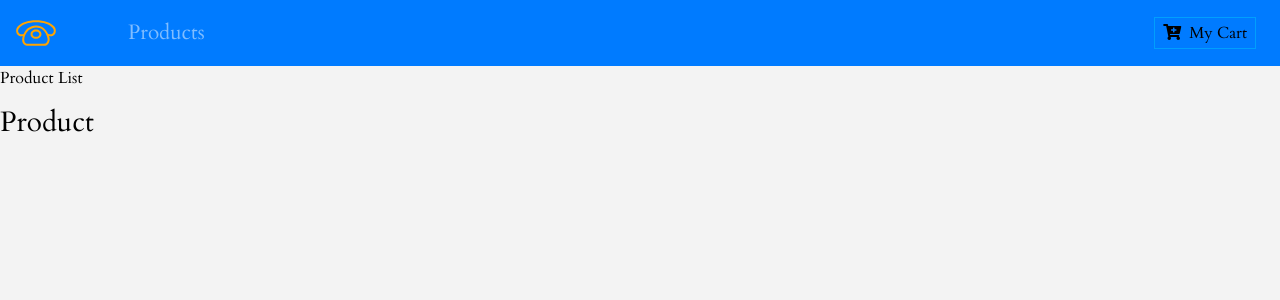
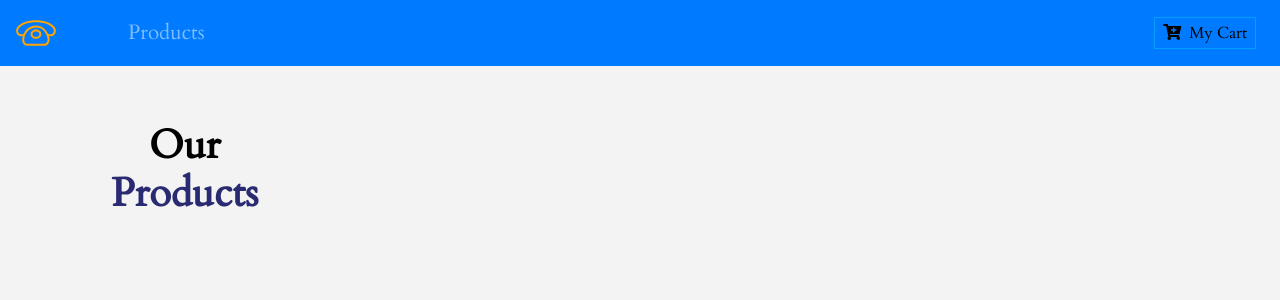
Before and after one commit to TonyKioko/JamboMall, a React (Create React App) app: page / in a window 1280 px wide. Shown: the top 300 px of the page. Built offline with nearby package versions, Linux system fonts and the light colour scheme.

Commit message:
context provider created

```diff
--- a/src/components/ProductList.js
+++ b/src/components/ProductList.js
@@ -1,15 +1,31 @@
 import React, { Component } from 'react';
 import Product from './Product';
+import Title from './Title';
+import {storeProducts} from '../data';
 
 export default class ProductList extends Component {
+    state ={
+        products:storeProducts
+    }
   render() {
+      console.log(storeProducts)
     return (
-      <div>
-        <p>Product List</p>
-        <Product>
+        <React.Fragment>
+            <div className="py-5">
+            <div className="container">
+                <div className="row">
+                <Title name="our" title="Products"></Title>
+                </div>
+            </div>
+            </div>
+        </React.Fragment>
 
-        </Product>
-      </div>
+    //   <div>
+    //     <p>Product List</p>
+    //     <Product>
+
+    //     </Product>
+    //   </div>
     )
   }
 }
--- /dev/null
+++ b/src/components/Title.js
@@ -0,0 +1,15 @@
+import React from 'react';
+
+export default function Title({name,title}) {
+  return (
+    <div className="row">
+        <div className="col-10 mx-auto my-2 text-center text-titlw">
+
+        <h1 className="text-capitalize font-weight-bold">
+          {name} <strong className="text-blue">{title}</strong>
+        </h1>
+        </div>
+
+    </div>
+  )
+}
--- /dev/null
+++ b/src/context.js
@@ -0,0 +1,21 @@
+import React, { Component } from 'react'
+
+
+const ProductContext = React.createContext()
+
+class ProductProvider extends Component {
+  render() {
+    return (
+      <ProductContext.Provider value="hello from context">
+        {this.props.children}
+      </ProductContext.Provider>
+    )
+  }
+}
+
+const ProductConsumer = ProductContext.Consumer;
+
+export {
+    ProductProvider,
+    ProductConsumer
+}
--- a/src/index.js
+++ b/src/index.js
@@ -3,12 +3,17 @@
 import './index.css';
 import App from './App';
 import { BrowserRouter as Router } from 'react-router-dom'
+import { ProductProvider } from './context';
 import * as serviceWorker from './serviceWorker';
 
 ReactDOM.render(
-<Router>
-<App />
-</Router>
+    <ProductProvider>
+        <Router>
+        <App />
+        </Router>
+    </ProductProvider>
+
+
 
 
 , document.getElementById('root'));
```
